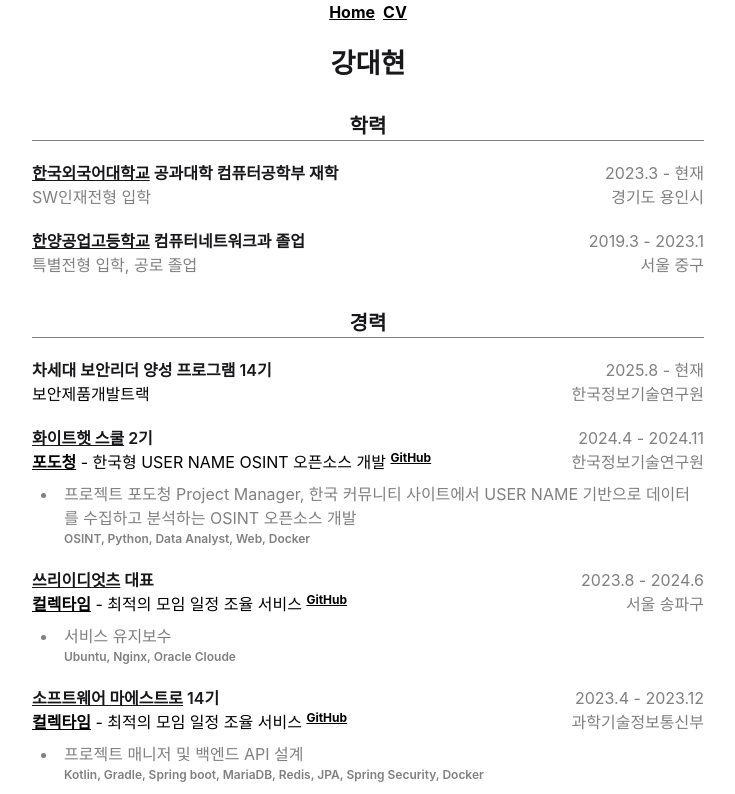
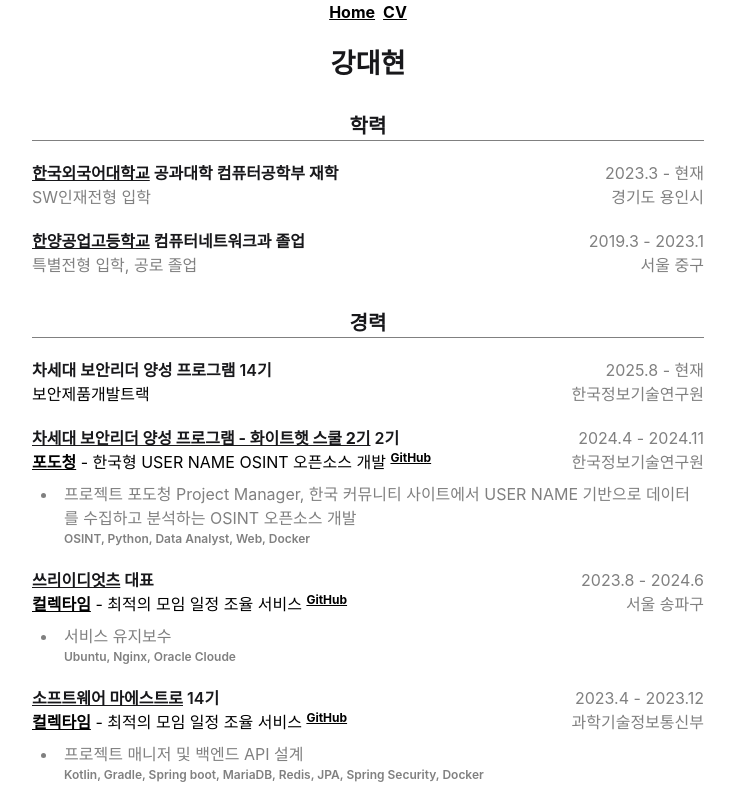
Before and after one commit to daehyuh/daehyundev, a Next.js app: page /cv in a window 1280 px wide. Shown: the top 794 px of the page, without its empty margins (272-1007 px from the left). Built offline with nearby package versions, Linux system fonts and the light colour scheme.

Commit message:
change bob

```diff
--- a/src/app/cv/page.js
+++ b/src/app/cv/page.js
@@ -27,7 +27,7 @@
         <span className="text-muted-foreground float-end text-right">2025.8 - 현재<br></br>한국정보기술연구원</span><br/></p>
         보안제품개발트랙
 
-        <p><strong><a href="https://whitehatschool.kr/home/kor/main.do">화이트햇 스쿨</a> 2기</strong>
+        <p><strong><a href="https://whitehatschool.kr/home/kor/main.do">차세대 보안리더 양성 프로그램 - 화이트햇 스쿨 2기</a> 2기</strong>
         <span className="text-muted-foreground float-end text-right">2024.4 - 2024.11<br></br>한국정보기술연구원</span><br/></p>
         <a href="https://github.com/Grape-Office">포도청</a> - 한국형 USER NAME OSINT 오픈소스 개발 <sup><a href="https://github.com/Grape-Office">GitHub</a></sup>
         <ul>
```
